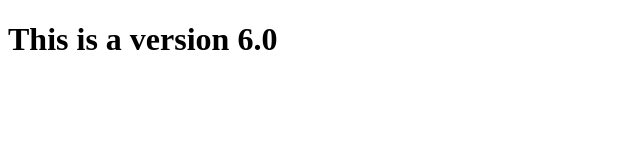
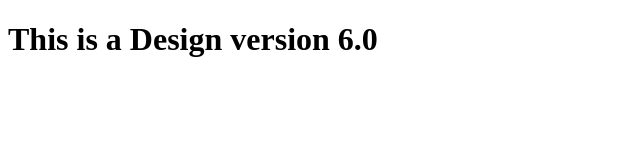
Before and after one commit to gorankkansal31/myrepo, a plain HTML site: page index.html in a window 1280 px wide. Shown: the whole page, without its empty margins (0-640 px from the left). Drawn offline with Linux system fonts and the light colour scheme.

Commit message:
version changing

```diff
--- a/index.html
+++ b/index.html
@@ -7,7 +7,7 @@
     <title>Document</title>
 </head>
 <body>
-    <h1>This is a version 6.0</h1>
+    <h1>This is a Design version 6.0</h1>
 
 </body>
 </html>
```
